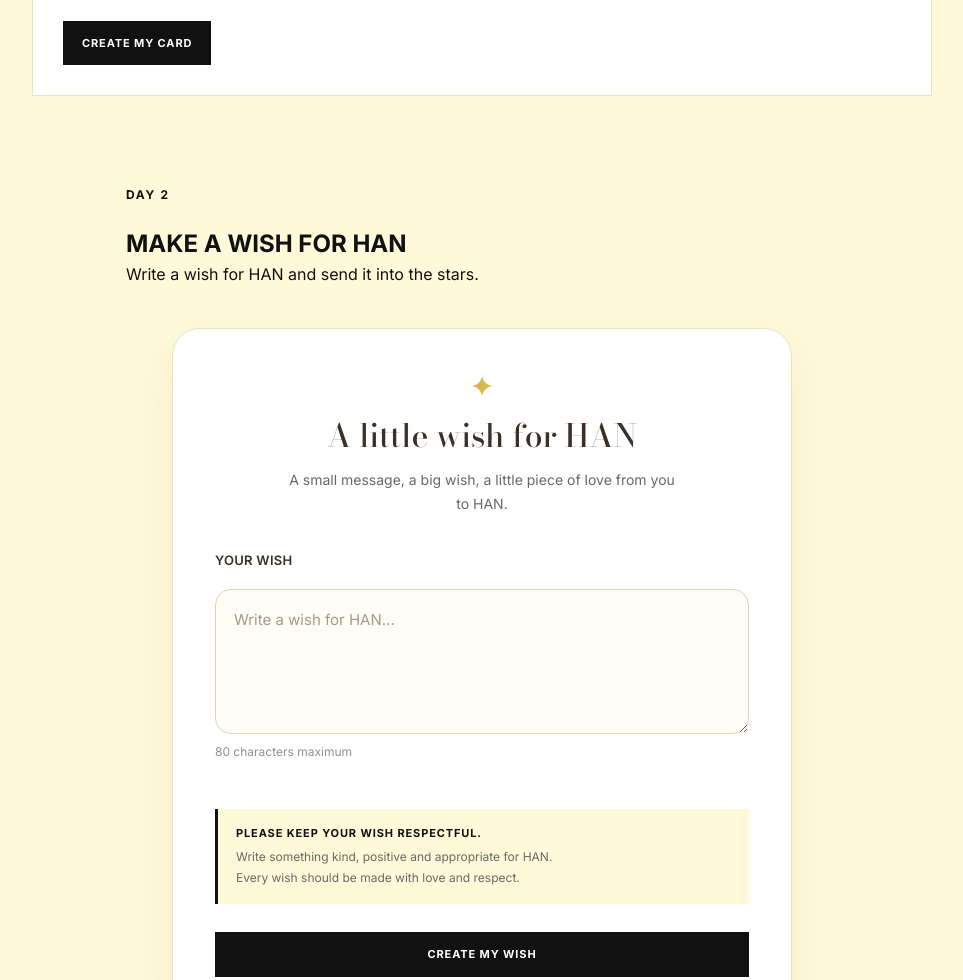
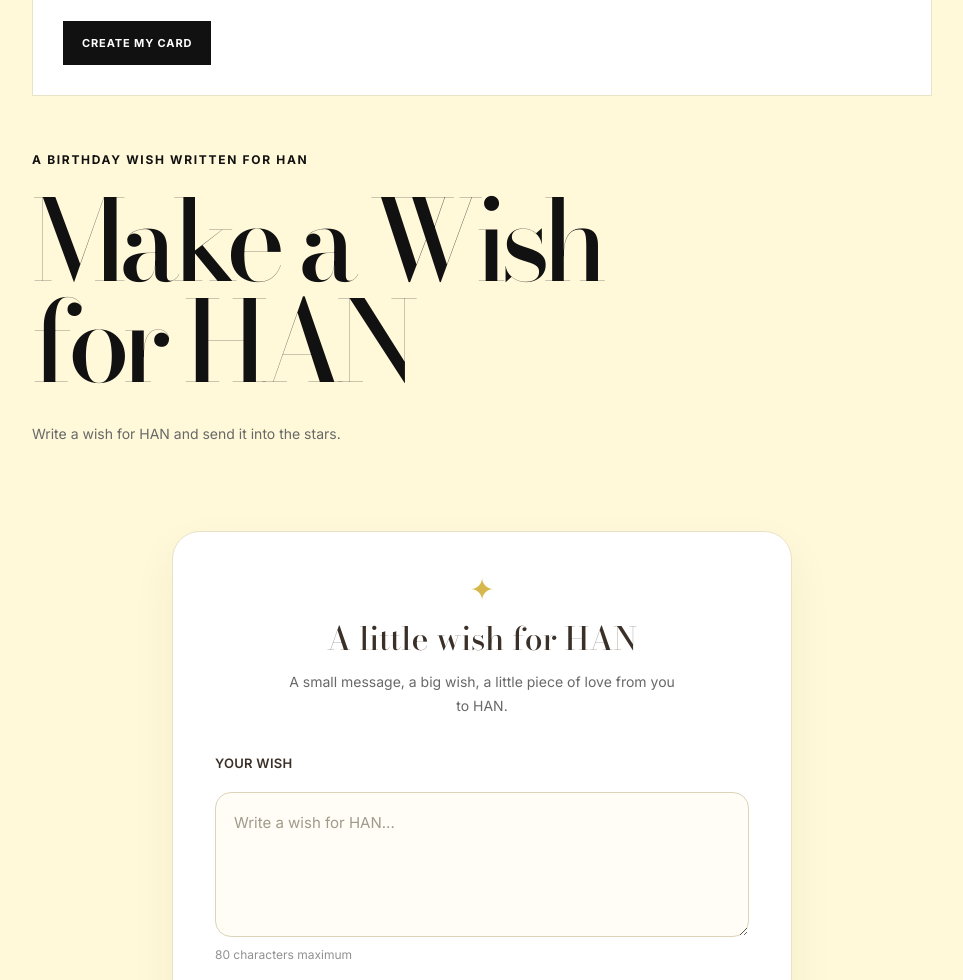
Before and after one commit to hanprojects1409/han-day, a plain HTML site: page index.html in a window 1280 px wide. Shown: the part 1166-2146 px from the top of the page, without its empty margins (158-1121 px from the left). Drawn offline with nearby package versions, Linux system fonts and the light colour scheme; a web font is replaced by a local one.

Commit message:
Update birthday wish section for HAN

```diff
--- a/index.html
+++ b/index.html
@@ -654,16 +654,15 @@
         </div>
       </section>
 
-<section id="day2-section" class="day-section">
-  <div class="section-heading">
-    <p class="eyebrow">DAY 2</p>
+<section class="intro day2-intro-heading">
+  <div class="eyebrow">A birthday wish written for HAN</div>
 
-    <h2>MAKE A WISH FOR HAN</h2>
+  <h1>Make a Wish<br>for HAN</h1>
 
-    <p class="section-description">
-      Write a wish for HAN and send it into the stars.
-    </p>
-  </div>
+  <p>
+    Write a wish for HAN and send it into the stars.
+  </p>
+</section>
 
   <div class="day2-card">
     <div class="day2-intro">
@@ -698,6 +697,12 @@
           Write something kind, positive and appropriate for HAN. <br> Every wish should be made with love and respect.
         </p>
       </div>
+
+      <p
+  id="wish-validation-message"
+  class="validation-message"
+  hidden
+></p>
 
       <button type="submit" class="primary-button">
         Create my wish
```
